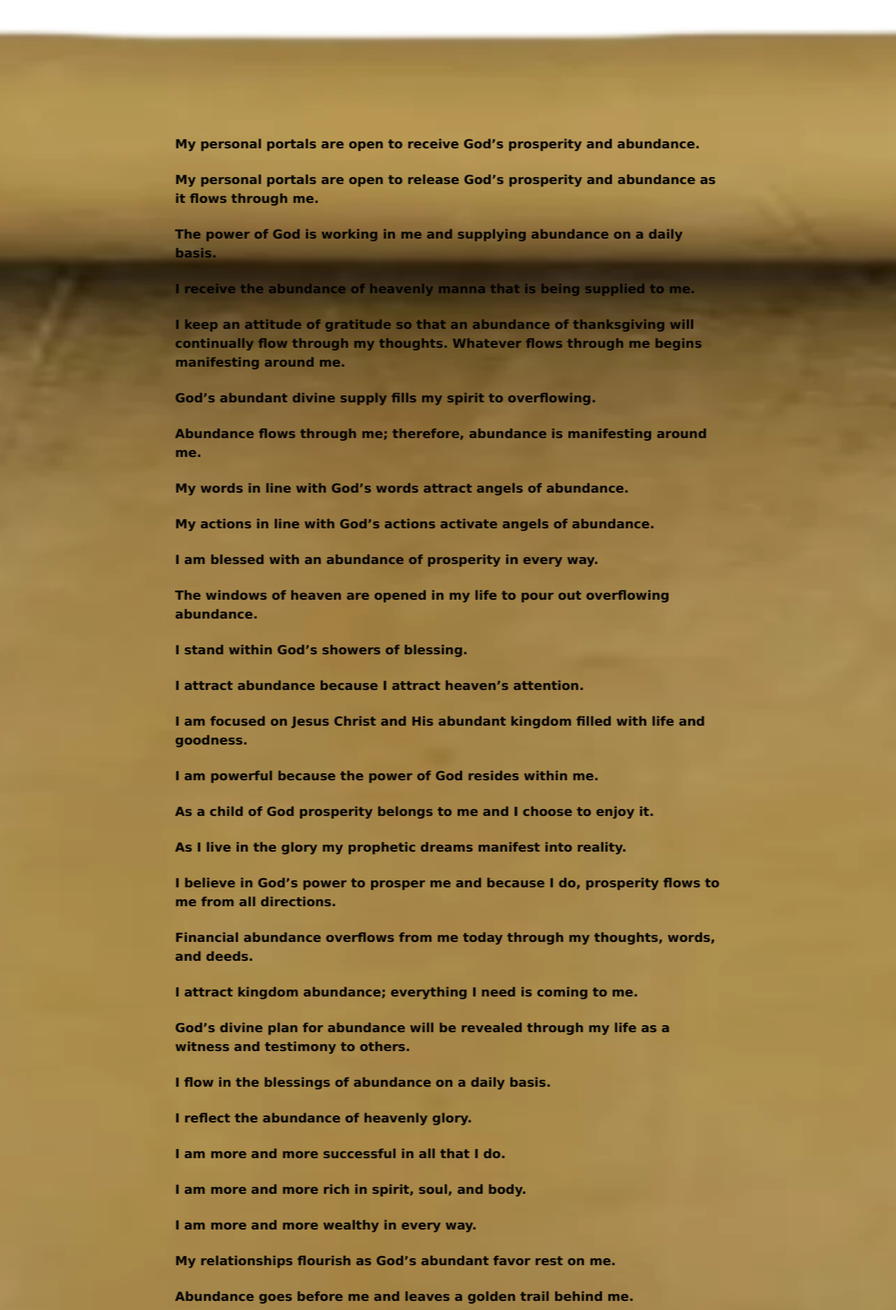
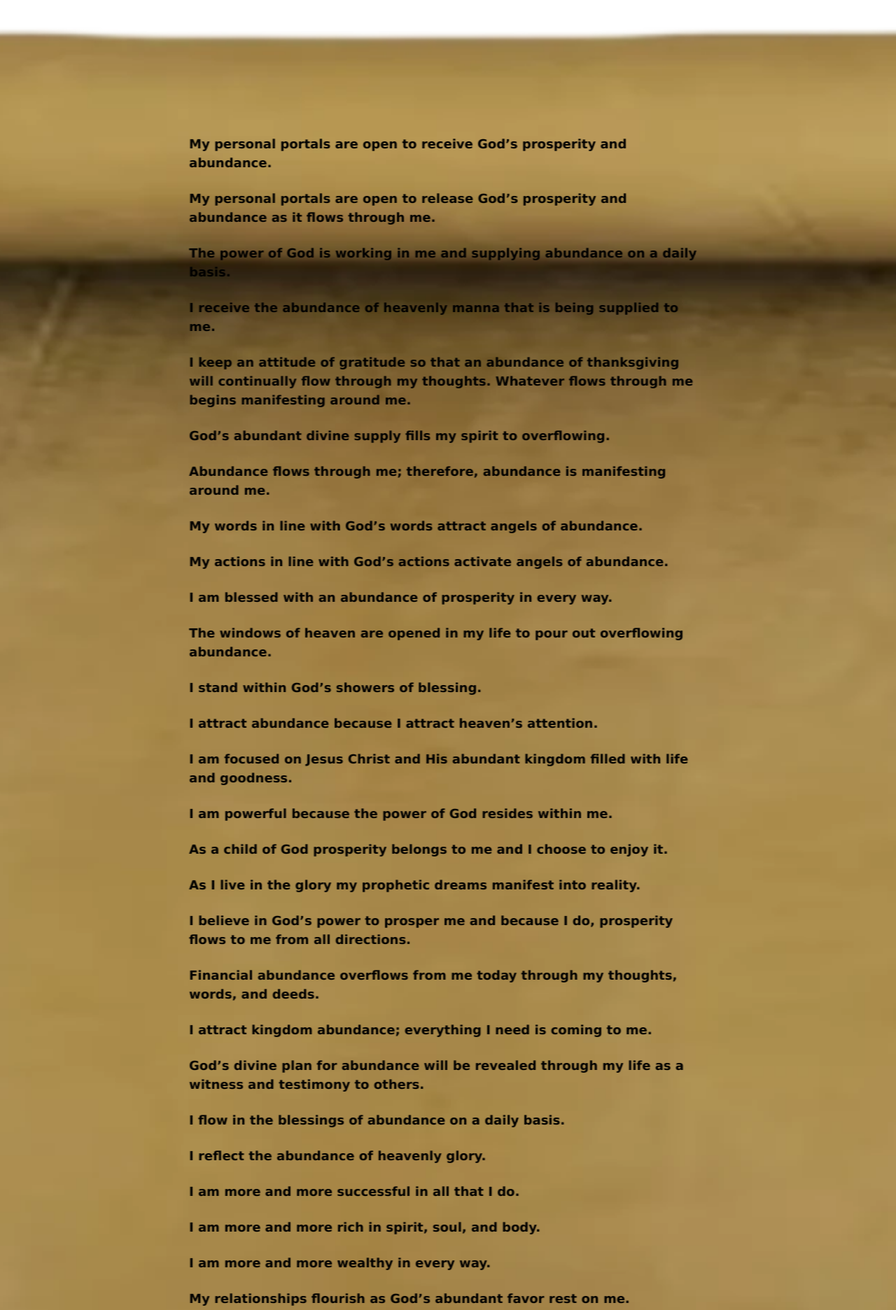
Before and after one commit to i2rlearning/Bible-app, a PHP site: page /daily-decree.html in a window 1280 px wide. Shown: the part 48-1920 px from the top of the page at 70% size. Run offline with PHP 8.4, Linux system fonts and the light colour scheme; some web fonts are replaced.

Commit message:
Update decree.css

```diff
--- a/css/decree.css
+++ b/css/decree.css
@@ -117,7 +117,7 @@ main {
   left: 50%;
   transform: translateX(-50%);
   top: 150px; /*calc(var(--nav-h) + var(--scroll-top-gap)); */
-  bottom: 118px;  /* calc(var(--footer-h) + var(--scroll-bottom-gap)); */
+  bottom: 130px;  /* calc(var(--footer-h) + var(--scroll-bottom-gap)); */
 
   width: clamp(320px, 64vw, 880px);
   z-index: 2;
@@ -142,8 +142,8 @@ main {
   overflow-x: hidden;
   box-sizing: border-box;
 
-  padding-left: 20px;
-  padding-right: 20px;
+  padding-left: 40px;
+  padding-right: 40px;
   padding-top: var(--fade-top);
   padding-bottom: var(--fade-bottom);
 
```
